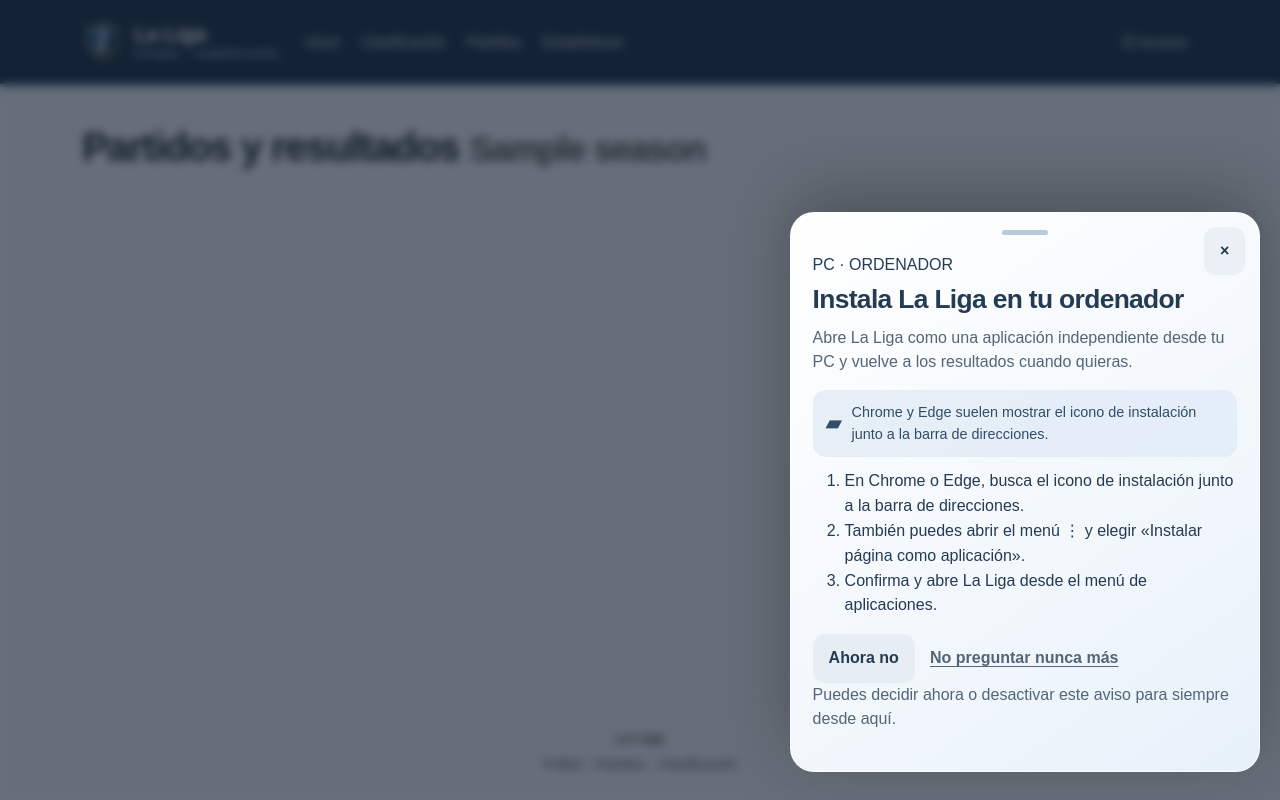
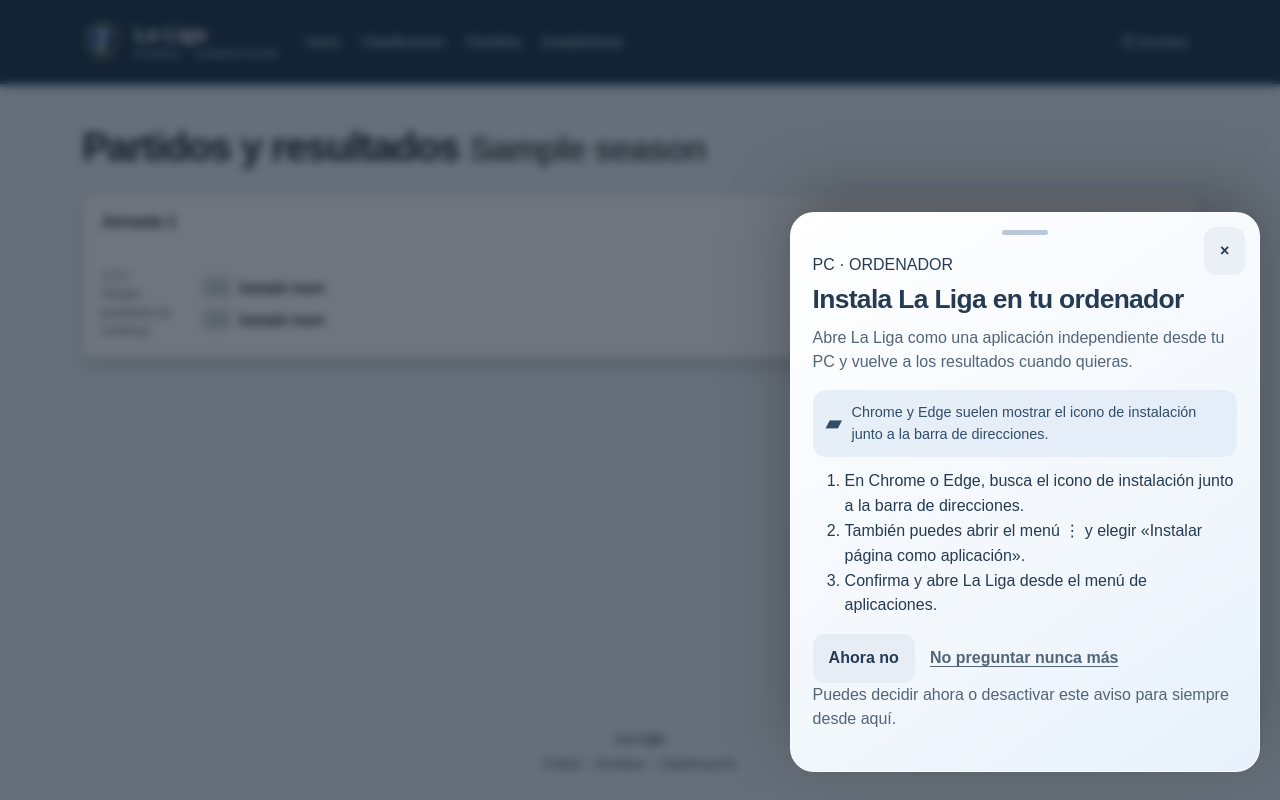
Before and after one commit to SoyIzanG/Planadeu, a Flask app: page /matches/ in a window 1280 px wide. Run offline with Flask 3, Linux system fonts and the light colour scheme; tables that the repository leaves empty hold one stand-in row (values such as "Sample post"); grey boxes marked "Sample" are stand-in pictures.

Commit message:
Display every stored round and confirmed result without arbitrary date cutoffs

```diff
--- a/app/templates/matches/list.html
+++ b/app/templates/matches/list.html
@@ -7,12 +7,12 @@
     {% if season %}<small class="text-muted">{{ season.name }}</small>{% endif %}
 </h1>
 {% if by_matchday %}
-{% for matchday in by_matchday.keys()|sort if matchday >= 5 %}
+{% for matchday in by_matchday.keys()|sort %}
 <div class="card shadow mb-4">
-    <div class="card-header">Jornada {{ matchday - 4 }}</div>
+    <div class="card-header">Jornada {{ matchday }}</div>
     <div class="card-body p-0">
         <ul class="list-group list-group-flush">
-            {% for m in by_matchday[matchday] if m.kickoff and m.kickoff.strftime('%Y-%m-%d') >= '2026-10-31' %}
+            {% for m in by_matchday[matchday] %}
 
             <li class="list-group-item match-row">
                 <div class="match-time">
```
